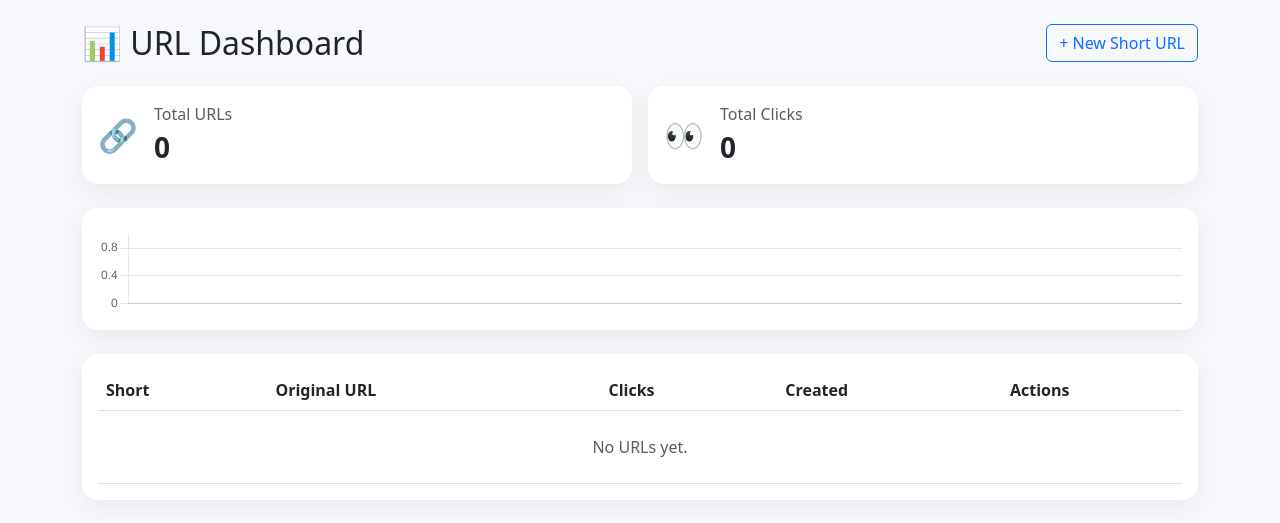
After one commit to Piku37/url-shortener, a Flask app: page /dashboard in a window 1280 px wide. The commit adds this page. Shown: the top 523 px of the page. Run offline with Flask 3, Linux system fonts and the light colour scheme.

```diff
--- a/app.py
+++ b/app.py
@@ -4,70 +4,88 @@ Main Flask application file
 """
 
 import os
+import io
 import string
 import random
 import logging
-from flask import Flask, render_template, request, redirect, jsonify, send_from_directory
+from datetime import datetime
+
+from flask import (
+    Flask, render_template, request, redirect, jsonify,
+    send_from_directory, send_file, url_for
+)
 from flask_sqlalchemy import SQLAlchemy
+import qrcode
+from qrcode.image.styledpil import StyledPilImage
+from qrcode.image.styles.moduledrawers import RoundedModuleDrawer
+from qrcode.image.styles.colormasks import RadialGradiantColorMask  # "cool" look
+from PIL import Image
 
 # ------------- Config & App init -------------
-# Ensure persistence directory exists
 os.makedirs("data", exist_ok=True)
 
 app = Flask(__name__)
 
-# Allow overriding DB with env var (useful for prod)
 default_sqlite_path = "sqlite:///data/urls.db"
 app.config["SQLALCHEMY_DATABASE_URI"] = os.environ.get("DATABASE_URL", default_sqlite_path)
 app.config["SQLALCHEMY_TRACK_MODIFICATIONS"] = False
 
-# Setup logging (simple)
 logging.basicConfig(level=logging.INFO)
 logger = logging.getLogger(__name__)
 
-# Initialize DB
 db = SQLAlchemy(app)
 
 # ============================================
-# DATABASE MODEL
+# DATABASE MODELS
 # ============================================
 class URL(db.Model):
-    """Database model for storing URLs"""
+    __tablename__ = "url"   # <-- add this
     id = db.Column(db.Integer, primary_key=True)
     original_url = db.Column(db.String(2048), nullable=False)
     short_code = db.Column(db.String(10), unique=True, nullable=False)
     clicks = db.Column(db.Integer, default=0)
     created_at = db.Column(db.DateTime, default=db.func.now())
-
+    clicks_rel = db.relationship("Click", backref="url", cascade="all, delete-orphan")
     def __repr__(self):
         return f"<URL {self.short_code}>"
+
+class Click(db.Model):
+    __tablename__ = "click"  # <-- add this
+    id = db.Column(db.Integer, primary_key=True)
+    url_id = db.Column(db.Integer, db.ForeignKey("url.id"), nullable=False)  # <-- fix FK
+    clicked_at = db.Column(db.DateTime, default=db.func.now())
+    ip = db.Column(db.String(64))
+    user_agent = db.Column(db.String(512))
+    referrer = db.Column(db.String(512))
+    def __repr__(self):
+        return f"<Click {self.url_id} at {self.clicked_at}>"
 
 # ============================================
 # HELPERS
 # ============================================
 def generate_short_code(length=6):
-    """Generate a unique random short code"""
     characters = string.ascii_letters + string.digits
     while True:
-        short_code = "".join(random.choices(characters, k=length))
-        # Ensure uniqueness
-        if not URL.query.filter_by(short_code=short_code).first():
-            return short_code
+        code = "".join(random.choices(characters, k=length))
+        if not URL.query.filter_by(short_code=code).first():
+            return code
 
 def is_valid_url(url):
-    """Basic URL validation"""
     return url.startswith(("http://", "https://"))
 
 def get_base_url():
-    """Get base URL for shortened links (host + optional port)"""
     return request.host_url.rstrip("/")
+
+def client_ip():
+    # honor proxies if any
+    fwd = request.headers.get("X-Forwarded-For", "").split(",")[0].strip()
+    return fwd or request.remote_addr or ""
 
 # ============================================
 # ROUTES
 # ============================================
 @app.route("/")
 def home():
-    """Home page with URL shortener form"""
     return render_template("index.html")
 
 # Serve favicon so it doesn't hit the catch-all short_code route
@@ -77,23 +95,20 @@ def favicon():
     fav_path = os.path.join(fav_dir, "favicon.ico")
     if os.path.exists(fav_path):
         return send_from_directory(fav_dir, "favicon.ico")
-    return "", 204  # no content if not present
+    return "", 204
 
 @app.route("/shorten", methods=["POST"])
 def shorten_url():
-    """Create shortened URL"""
     try:
         data = request.get_json() if request.is_json else request.form
         original_url = (data.get("url") or "").strip()
 
         if not original_url:
             return jsonify({"error": "URL is required"}), 400
-
         if not is_valid_url(original_url):
             return jsonify({"error": "Invalid URL. Must start with http:// or https://"}), 400
 
         short_code = generate_short_code()
-
         new_url = URL(original_url=original_url, short_code=short_code)
         db.session.add(new_url)
         db.session.commit()
@@ -106,9 +121,10 @@ def shorten_url():
                 "short_url": short_url,
                 "short_code": short_code,
                 "original_url": original_url,
+                "qr_url": url_for("qr_code", short_code=short_code),
+                "stats_url": url_for("get_stats", short_code=short_code),
             }
         )
-
     except Exception as e:
         logger.exception("Error while shortening URL")
         db.session.rollback()
@@ -116,54 +132,129 @@ def shorten_url():
 
 @app.route("/<short_code>")
 def redirect_to_url(short_code):
-    """Redirect short URL to original URL"""
     url_entry = URL.query.filter_by(short_code=short_code).first()
-    if url_entry:
-        try:
-            url_entry.clicks += 1
-            db.session.commit()
-        except Exception:
-            db.session.rollback()
-        return redirect(url_entry.original_url)
-    else:
+    if not url_entry:
         return render_template("404.html", short_code=short_code), 404
+
+    # record analytics
+    try:
+        click = Click(
+            url_id=url_entry.id,
+            ip=client_ip(),
+            user_agent=(request.headers.get("User-Agent") or "")[:512],
+            referrer=(request.referrer or "")[:512],
+        )
+        url_entry.clicks = (url_entry.clicks or 0) + 1
+        db.session.add(click)
+        db.session.commit()
+    except Exception:
+        db.session.rollback()
+
+    return redirect(url_entry.original_url)
 
 @app.route("/stats/<short_code>")
 def get_stats(short_code):
-    """Get statistics for a short URL"""
     url_entry = URL.query.filter_by(short_code=short_code).first()
-    if url_entry:
-        return jsonify(
-            {
-                "short_code": url_entry.short_code,
-                "original_url": url_entry.original_url,
-                "clicks": url_entry.clicks,
-                "created_at": url_entry.created_at.strftime("%Y-%m-%d %H:%M:%S"),
-            }
-        )
+    if not url_entry:
+        return jsonify({"error": "URL not found"}), 404
+
+    last_click = (
+        Click.query.filter_by(url_id=url_entry.id)
+        .order_by(Click.clicked_at.desc())
+        .first()
+    )
+    return jsonify(
+        {
+            "short_code": url_entry.short_code,
+            "original_url": url_entry.original_url,
+            "clicks": url_entry.clicks,
+            "created_at": url_entry.created_at.strftime("%Y-%m-%d %H:%M:%S"),
+            "last_click_at": last_click.clicked_at.strftime("%Y-%m-%d %H:%M:%S") if last_click else None,
+        }
+    )
+
+# ---------- QR Code (cool style) ----------
+@app.route("/qr/<short_code>")
+def qr_code(short_code):
+    url_entry = URL.query.filter_by(short_code=short_code).first()
+    if not url_entry:
+        return jsonify({"error": "URL not found"}), 404
+
+    short_url = f"{get_base_url()}/{short_code}"
+
+    qr = qrcode.QRCode(
+        version=None,
+        error_correction=qrcode.constants.ERROR_CORRECT_M,  # good balance
+        box_size=12,
+        border=2,
+    )
+    qr.add_data(short_url)
+    qr.make(fit=True)
+
+    # Styled image: rounded modules + radial gradient (purple → blue)
+    img = qr.make_image(
+        image_factory=StyledPilImage,
+        module_drawer=RoundedModuleDrawer(),
+        color_mask=RadialGradiantColorMask(
+            center_color=(118, 75, 162),  # #764ba2
+            edge_color=(102, 126, 234),   # #667eea
+        ),
+        back_color="white",
+    )
+
+    # Optional: small white border to help scanners
+    if isinstance(img, Image.Image):
+        pass
     else:
-        return jsonify({"error": "URL not found"}), 404
+        img = img.get_image()
+
+    buf = io.BytesIO()
+    img.save(buf, format="PNG")
+    buf.seek(0)
+    return send_file(buf, mimetype="image/png", as_attachment=False, download_name=f"{short_code}.png")
+
+# ---------- Dashboard (list + delete) ----------
+@app.route("/dashboard")
+def dashboard():
+    urls = URL.query.order_by(URL.created_at.desc()).all()
+    total_urls = len(urls)
+    total_clicks = sum(u.clicks or 0 for u in urls)
+    return render_template("dashboard.html", urls=urls, total_urls=total_urls, total_clicks=total_clicks)
+
+@app.route("/delete/<int:url_id>", methods=["POST"])
+def delete_url(url_id):
+    url_entry = URL.query.get(url_id)
+    if not url_entry:
+        return jsonify({"error": "Not found"}), 404
+    try:
+        db.session.delete(url_entry)  # cascades to clicks
+        db.session.commit()
+    except Exception as e:
+        db.session.rollback()
+        return jsonify({"error": str(e)}), 500
+
+    # if request is AJAX, return json; if form post, redirect
+    if request.headers.get("X-Requested-With") == "XMLHttpRequest":
+        return jsonify({"success": True})
+    return redirect(url_for("dashboard"))
 
 @app.route("/health")
 def health_check():
-    """Health check endpoint for monitoring"""
     return jsonify({"status": "healthy"}), 200
 
 # ============================================
-# DB initialization (fix for Gunicorn / container)
+# DB initialization (works under Gunicorn/Docker)
 # ============================================
 def init_db():
-    """Initialize database (creates tables if missing)"""
     with app.app_context():
         db.create_all()
         logger.info("Database initialized (tables created if missing).")
 
-# Ensure tables exist when module is imported (covers gunicorn/docker)
 with app.app_context():
     db.create_all()
 
 # ============================================
-# Run (only when executed directly)
+# Run (only direct)
 # ============================================
 if __name__ == "__main__":
     init_db()
--- /dev/null
+++ b/create_tables.py
@@ -0,0 +1,4 @@
+from app import db, app
+with app.app_context():
+    db.create_all()
+    print("DB tables created")
--- /dev/null
+++ b/templates/dashboard.html
@@ -0,0 +1,114 @@
+<!DOCTYPE html>
+<html lang="en">
+<head>
+  <meta charset="UTF-8" />
+  <title>Dashboard · URL Shortener</title>
+  <meta name="viewport" content="width=device-width, initial-scale=1" />
+  <link href="https://cdn.jsdelivr.net/npm/bootstrap@5.3.0/dist/css/bootstrap.min.css" rel="stylesheet"/>
+  <script src="https://cdn.jsdelivr.net/npm/chart.js@4.4.1/dist/chart.umd.min.js"></script>
+  <style>
+    body { background: #f7f8fc; }
+    .card { border: none; border-radius: 16px; box-shadow: 0 8px 24px rgba(0,0,0,0.06); }
+    .badge-code{ font-family: ui-monospace, SFMono-Regular, Menlo, Monaco, Consolas, "Liberation Mono","Courier New", monospace;}
+  </style>
+</head>
+<body>
+<div class="container py-4">
+  <div class="d-flex align-items-center justify-content-between mb-4">
+    <h2 class="mb-0">📊 URL Dashboard</h2>
+    <a href="/" class="btn btn-outline-primary">+ New Short URL</a>
+  </div>
+
+  <div class="row g-3 mb-4">
+    <div class="col-md-6">
+      <div class="card p-3">
+        <div class="d-flex align-items-center">
+          <div class="me-3 fs-2">🔗</div>
+          <div>
+            <div class="text-muted">Total URLs</div>
+            <div class="fs-3 fw-semibold">{{ total_urls }}</div>
+          </div>
+        </div>
+      </div>
+    </div>
+    <div class="col-md-6">
+      <div class="card p-3">
+        <div class="d-flex align-items-center">
+          <div class="me-3 fs-2">👀</div>
+          <div>
+            <div class="text-muted">Total Clicks</div>
+            <div class="fs-3 fw-semibold">{{ total_clicks }}</div>
+          </div>
+        </div>
+      </div>
+    </div>
+  </div>
+
+  <div class="card p-3 mb-4">
+    <canvas id="clickChart" height="90"></canvas>
+  </div>
+
+  <div class="card p-3">
+    <div class="table-responsive">
+      <table class="table align-middle mb-0">
+        <thead>
+          <tr>
+            <th>Short</th>
+            <th>Original URL</th>
+            <th>Clicks</th>
+            <th>Created</th>
+            <th style="width: 180px;">Actions</th>
+          </tr>
+        </thead>
+        <tbody>
+        {% for u in urls %}
+          <tr>
+            <td>
+              <span class="badge text-bg-light border badge-code">{{ u.short_code }}</span><br/>
+              <a href="/{{ u.short_code }}" target="_blank">Open</a> ·
+              <a href="/stats/{{ u.short_code }}" target="_blank">Stats</a> ·
+              <a href="/qr/{{ u.short_code }}" target="_blank">QR</a>
+            </td>
+            <td style="max-width: 420px; word-break: break-all;">
+              <a href="{{ u.original_url }}" target="_blank">{{ u.original_url }}</a>
+            </td>
+            <td>{{ u.clicks }}</td>
+            <td>{{ u.created_at.strftime('%Y-%m-%d %H:%M') }}</td>
+            <td>
+              <form method="POST" action="/delete/{{ u.id }}" onsubmit="return confirm('Delete this short link?');">
+                <button class="btn btn-sm btn-outline-danger" type="submit">Delete</button>
+              </form>
+            </td>
+          </tr>
+        {% else %}
+          <tr><td colspan="5" class="text-center text-muted py-4">No URLs yet.</td></tr>
+        {% endfor %}
+        </tbody>
+      </table>
+    </div>
+  </div>
+</div>
+
+<script>
+  // Simple chart: clicks per URL (top 10)
+  const labels = {{ urls|map(attribute='short_code')|list|tojson }};
+  const clicks = {{ urls|map(attribute='clicks')|list|tojson }};
+  const topLabels = labels.slice(0, 10);
+  const topClicks = clicks.slice(0, 10);
+
+  const ctx = document.getElementById('clickChart');
+  new Chart(ctx, {
+    type: 'bar',
+    data: {
+      labels: topLabels,
+      datasets: [{ label: 'Clicks', data: topClicks }]
+    },
+    options: {
+      responsive: true,
+      plugins: { legend: { display: false }},
+      scales: { y: { beginAtZero: true } }
+    }
+  });
+</script>
+</body>
+</html>
--- a/templates/index.html
+++ b/templates/index.html
@@ -132,6 +132,10 @@
                         <a href="#" id="statsLink" class="btn btn-sm btn-info">
                             <i class="fas fa-chart-bar"></i> View Stats
                         </a>
+                        <a href="#" id="qrLink" class="btn btn-sm btn-warning" target="_blank">
+                             <i class="fas fa-qrcode"></i> QR
+                        </a>
+
                     </div>
                 </div>
             </div>
```
Also changed, not shown: create_tables_permanent.py (added, +23 -0 lines), print_info.py (added, +10 -0 lines), verify_tables.py (added, +15 -0 lines).
